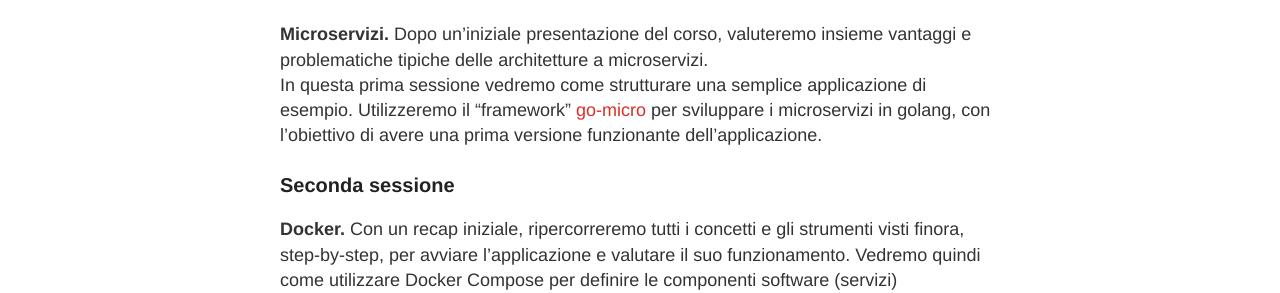
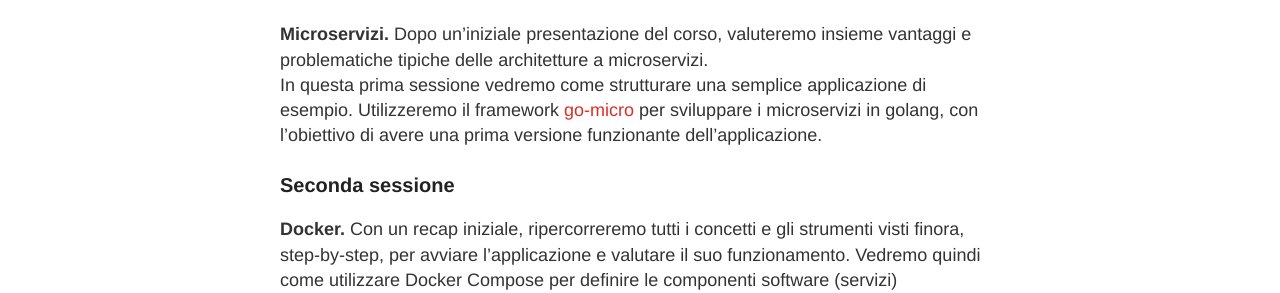
Before and after one commit to LOG-ED/docker-micro, a Jekyll site: the page built from index.md, in a window 1280 px wide. Shown: the part 1611-1904 px from the top of the page. Built offline with Jekyll 4.4.1, drawn with Linux system fonts in a browser that asks for light colours; nearby versions of some CDN libraries; our own code applies the rules of GitHub Pages for plain Markdown files.

Commit message:
update doc

```diff
--- a/index.md
+++ b/index.md
@@ -50,7 +50,7 @@ Sono un programmatore e smanettone della prima ora. Appassionato da sempre di Gi
 ### Prima sessione
 
 **Microservizi.** Dopo un'iniziale presentazione del corso, valuteremo insieme vantaggi e problematiche tipiche delle architetture a microservizi.
-In questa prima sessione vedremo come strutturare una semplice applicazione di esempio. Utilizzeremo il "framework" [go-micro](https://github.com/micro/go-micro) per sviluppare i microservizi in golang, con l'obiettivo di avere una prima versione funzionante dell'applicazione.
+In questa prima sessione vedremo come strutturare una semplice applicazione di esempio. Utilizzeremo il framework [go-micro](https://github.com/micro/go-micro) per sviluppare i microservizi in golang, con l'obiettivo di avere una prima versione funzionante dell'applicazione.
 
 ### Seconda sessione
 
```
